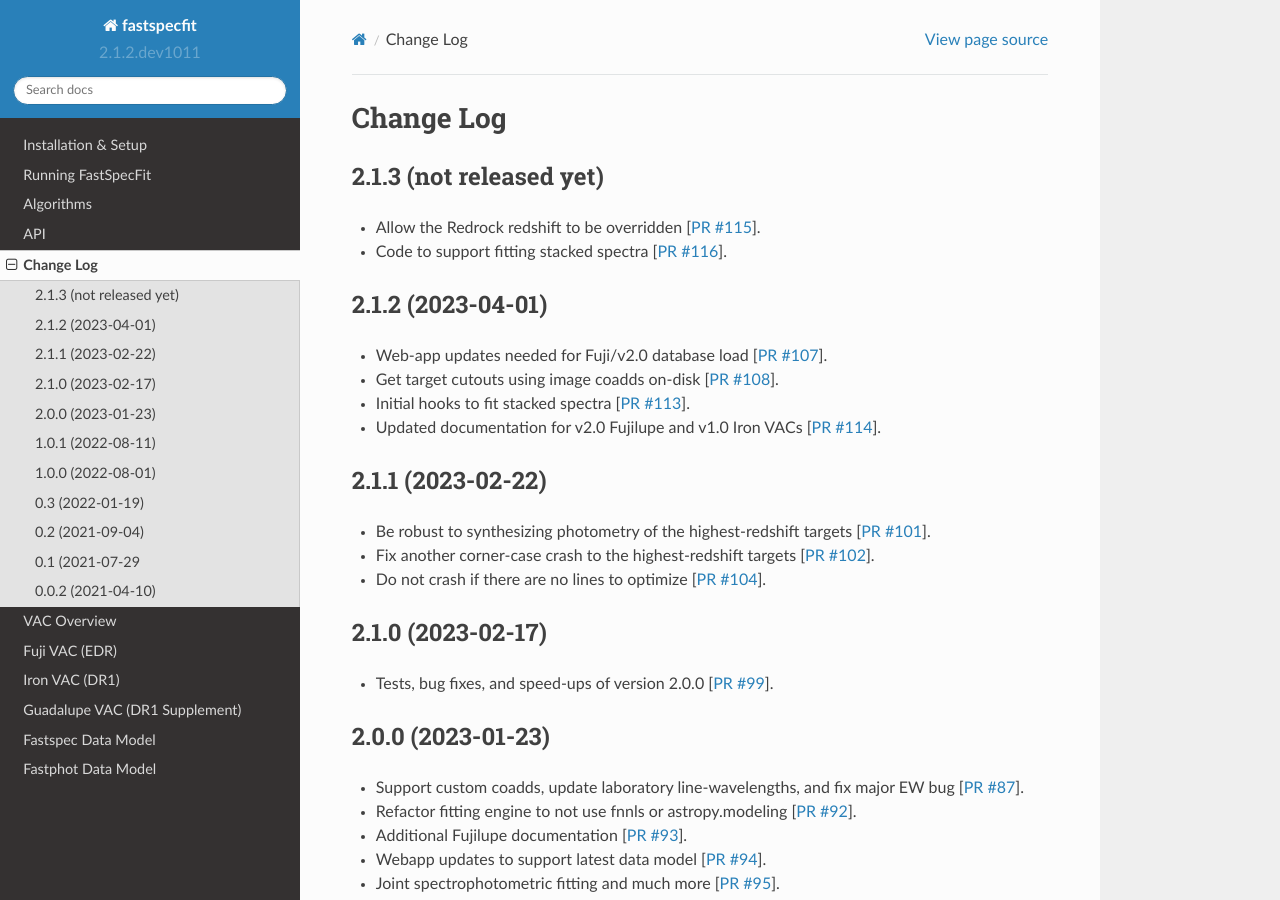
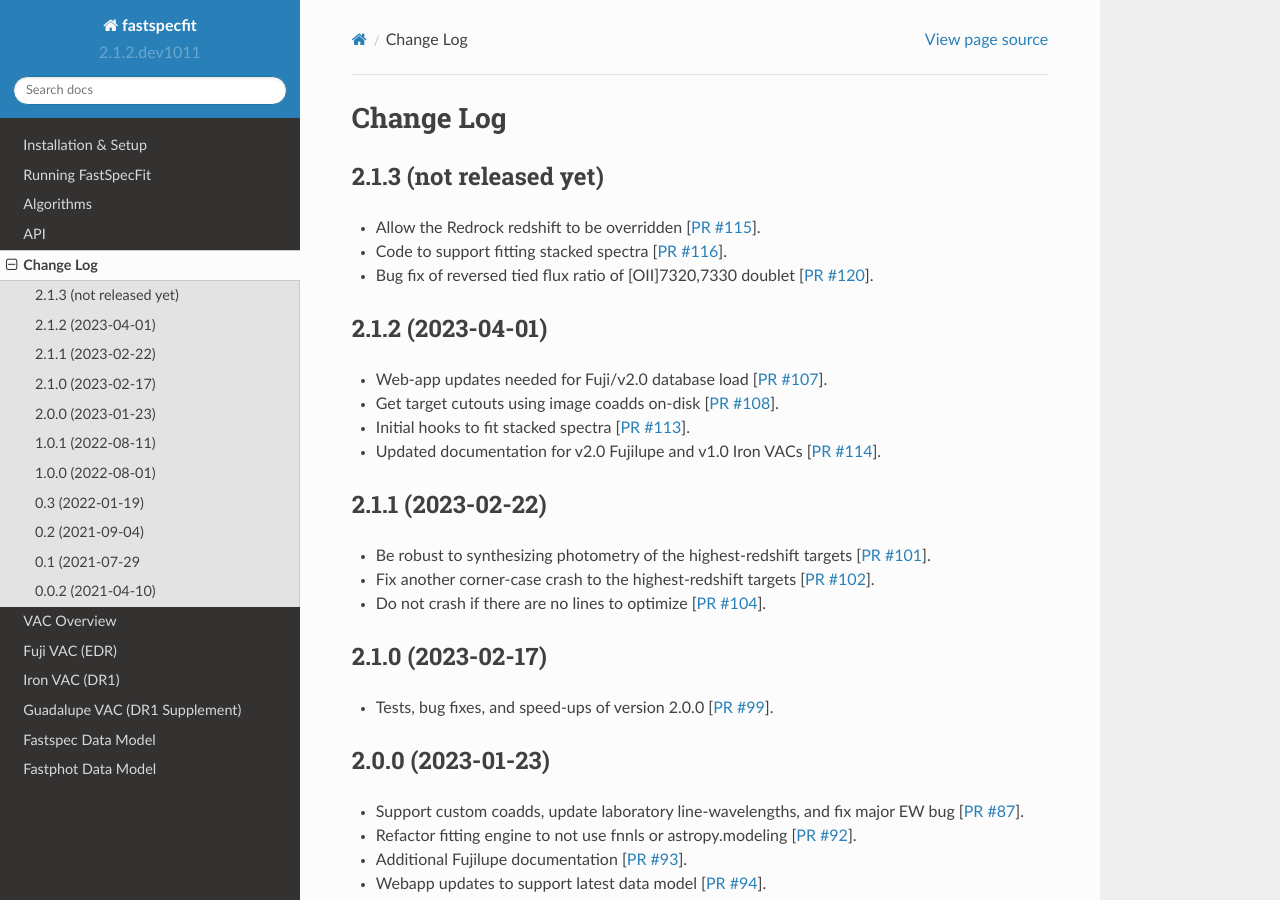
Before and after one commit to desihub/fastspecfit, a Sphinx documentation site: the page built from doc/changes.rst, in a window 1280 px wide and 900 px high. Built offline with Sphinx 7.4.7 and the Read the Docs theme 2.0.0, drawn with Linux system fonts in a browser that asks for light colours.

Commit message:
Update changes.rst

```diff
--- a/doc/changes.rst
+++ b/doc/changes.rst
@@ -7,9 +7,11 @@ Change Log
 
 * Allow the Redrock redshift to be overridden [`PR #115`_].
 * Code to support fitting stacked spectra [`PR #116`_].
+* Bug fix of reversed tied flux ratio of [OII]7320,7330 doublet [`PR #120`_].
 
 .. _`PR #115`: https://github.com/desihub/fastspecfit/pull/115
 .. _`PR #116`: https://github.com/desihub/fastspecfit/pull/116
+.. _`PR #120`: https://github.com/desihub/fastspecfit/pull/120
 
 2.1.2 (2023-04-01)
 ------------------
```
